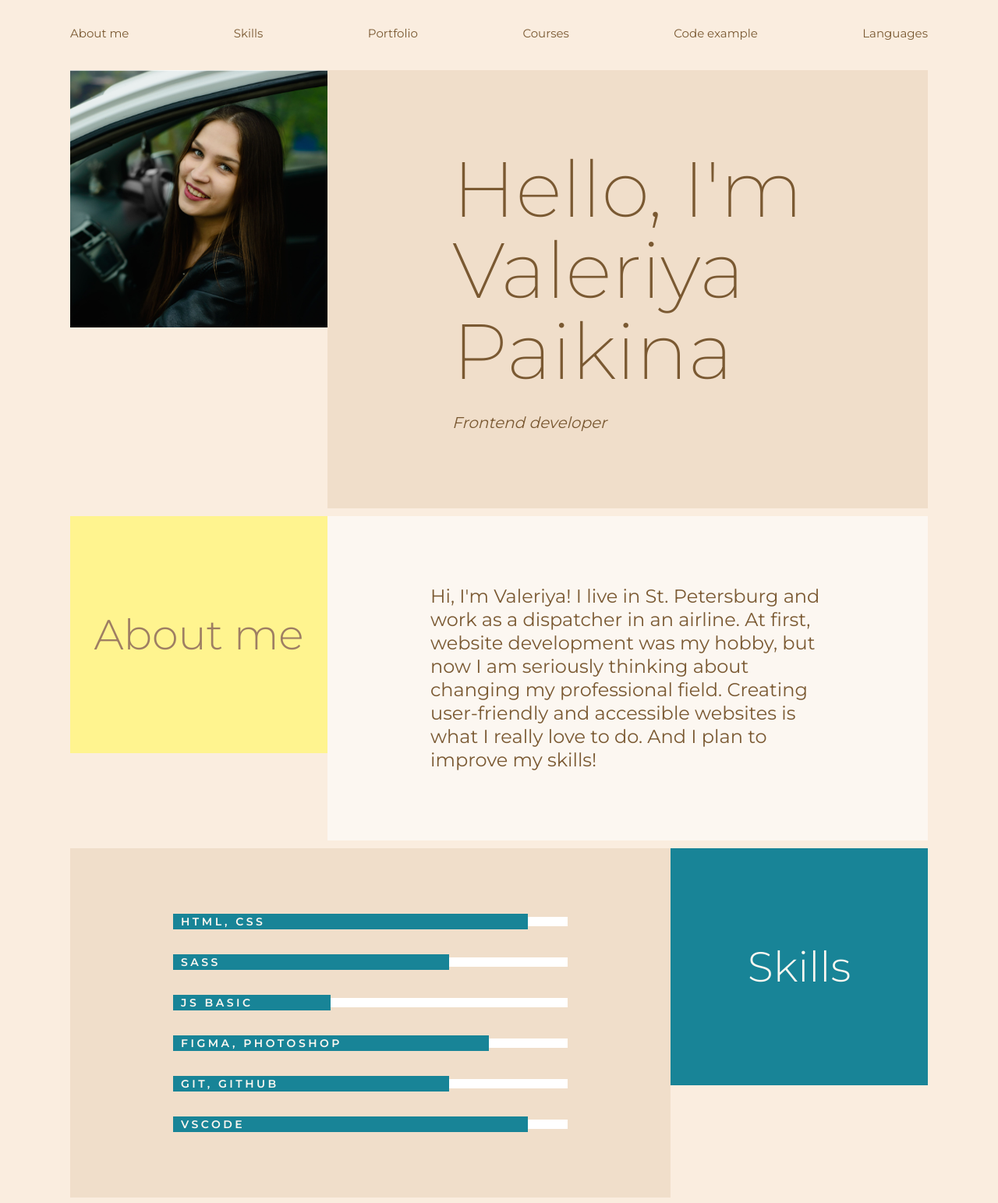
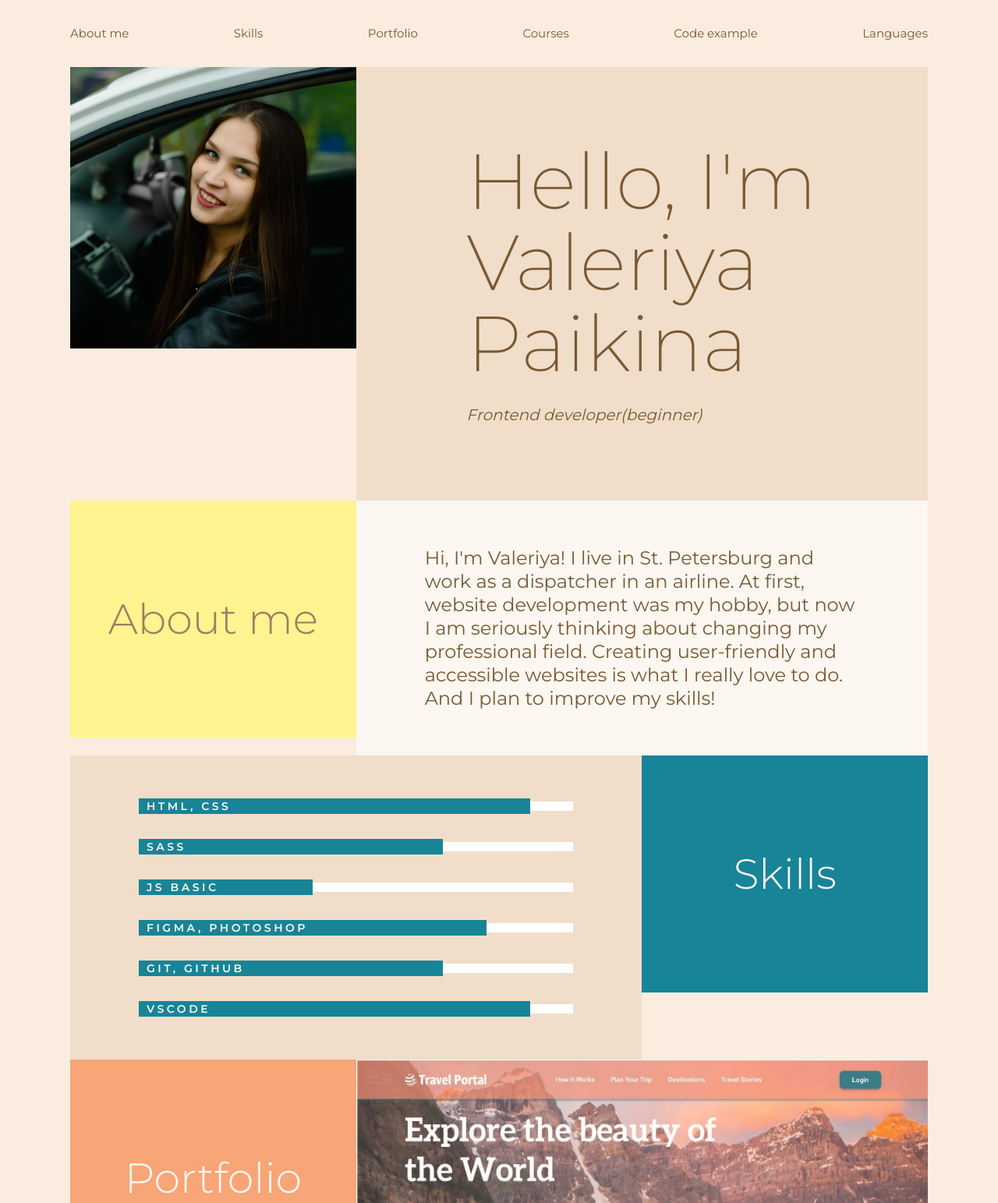
Before and after one commit to valeriyapie/CV, a website: page index.html in a window 1280 px wide. Shown: the top 1543 px of the page at 78% size. Drawn offline with Linux system fonts and the light colour scheme.

Commit message:
refactor:change layout and add adaptive

```diff
--- a/index.html
+++ b/index.html
@@ -28,14 +28,14 @@
   <main>
     <section class="promo">
       <div class="wrapper">
-        <div class="layout-2-columns-wide-right">
+        <div class="promo__grid layout__grid">
           <div class="promo__photo_block">
             <img src="./src/img/myphoto.jpg" class="photo" alt="my photo">
           </div>
           <div class="promo__info_block">
             <div class="promo__text">
               <h1 class="promo__title">Hello, I'm Valeriya Paikina</h1>
-              <p class="promo__text">Frontend developer</p>
+              <p class="promo__text">Frontend developer(beginner)</p>
             </div>
           </div>
         </div>
@@ -43,7 +43,7 @@
     </section>
     <section class="about-me" id="about-me">
       <div class="wrapper">
-        <div class="layout-2-columns-wide-right">
+        <div class="about-me__grid layout__grid">
           <div class="about-me__left">
             <h2 class="title title_yellow">About me</h2>
           </div>
@@ -56,7 +56,7 @@
     </section>
     <section class="skills" id="skills">
       <div class="wrapper">
-        <div class="layout-2-columns-wide-left">
+        <div class="layout__grid wide-right">
           <div class="skills__left-content">
             <ul class="skills__list">
               <li class="skill">
@@ -93,7 +93,7 @@
     </section>
     <section class="portfolio" id="portfolio">
       <div class="wrapper">
-        <div class="layout-2-columns-wide-right">
+        <div class="portfolio__grid layout__grid">
           <div class="portfolio__left">
             <h2 class="portfolio__title title">Portfolio</h2>
           </div>
@@ -131,7 +131,7 @@
     </section>
     <section class="courses" id="courses">
       <div class="wrapper">
-        <div class="layout-2-columns-wide-left">
+        <div class="layout__grid wide-right">
           <div class="courses__left">
             <ul class="courses__list">
               <li class="courses__list__item">HTML Academy - "Website layout marathon"</li>
@@ -148,7 +148,7 @@
     </section>
     <section class="code" id="code">
       <div class="wrapper">
-        <div class="layout-2-columns-wide-right">
+        <div class="code__grid layout__grid">
           <div class="code__left">
             <h2 class="title">Code example</h2>
           </div>
@@ -174,7 +174,7 @@
     </section>
     <section class="languages" id="languages">
       <div class="wrapper">
-        <div class="layout-2-columns-wide-left">
+        <div class="layout__grid wide-right">
           <div class="languages__left">
             <ul class="languages__list">
               <li>Russian-Native</li>
@@ -228,7 +228,7 @@
         </li>
 
       </ul>
-      <p class="footer__author">Valeriya Tiunova, 2022</p>
+      <p class="footer__author">Valeriya Paikina, 2024</p>
     </div>
   </footer>
   <script src="./index.js"></script>
--- a/src/sass/base/_base.scss
+++ b/src/sass/base/_base.scss
@@ -3,6 +3,7 @@
   margin: 0;
   padding: 0;
   box-sizing: border-box;
+
 }
 
 html{
@@ -50,3 +51,7 @@ h2{
 h3{
   @include font(3rem, 3.4rem, 600);
 }
+
+img{
+  width: 100%;
+}
--- a/src/sass/components/_code.scss
+++ b/src/sass/components/_code.scss
@@ -1,3 +1,7 @@
+.code__block{
+  overflow: hidden;
+}
+
 .code__left{
   background-color: $color-back-accent-1;
 }
--- a/src/sass/layouts/_columns.scss
+++ b/src/sass/layouts/_columns.scss
@@ -1,27 +1,41 @@
-.layout-2-columns-wide-right{
-  display: flex;
-  align-items: flex-start;
-  justify-content: space-between;
-  margin: 10px 0;
-  & >:first-child{
-    flex: 0 1 30%;
+
+
+
+.layout__grid{
+  display: grid;
+  grid-template-columns: 1fr 2fr;
+  align-items: start;
+
+  @media screen and (max-width: 920px) {
+    grid-template-columns: 1fr;
+
+    .promo__photo_block,.skills__left-content,
+  .courses__left,.languages__left{
+    grid-area: a;
+  };
+
+  .promo__info_block,.skills__right-content,
+  .courses__right,.languages__right{
+    grid-area: b;
+
   }
 
-  & >:last-child{
-    flex: 1 0 70%;
+    grid-template-areas: "b"
+                        "a"  ;
+
+
   }
 }
 
-.layout-2-columns-wide-left{
-  display: flex;
-  align-items: flex-start;
-  justify-content: space-between;
-  margin: 10px 0;
-  & >:first-child{
-    flex: 0 1 70%;
+
+
+.layout__grid.wide-right{
+  grid-template-columns: 2fr 1fr;
+
+  @media screen and (max-width: 920px) {
+    grid-template-columns: 1fr;
+    grid-template-areas: "b"
+                        "a"  ;
   }
 
-  & >:last-child{
-    flex: 1 0 auto;
-  }
 }
--- a/src/sass/layouts/_wrapper.scss
+++ b/src/sass/layouts/_wrapper.scss
@@ -2,4 +2,9 @@
   max-width: $content-width;
   margin: auto;
 
+  @media  screen and (max-width: 1120px) {
+      padding-left: 15px;
+      padding-right: 15px;
+
+  }
 }
```
Also changed, not shown: src/sass/style.css, 1 other file.
